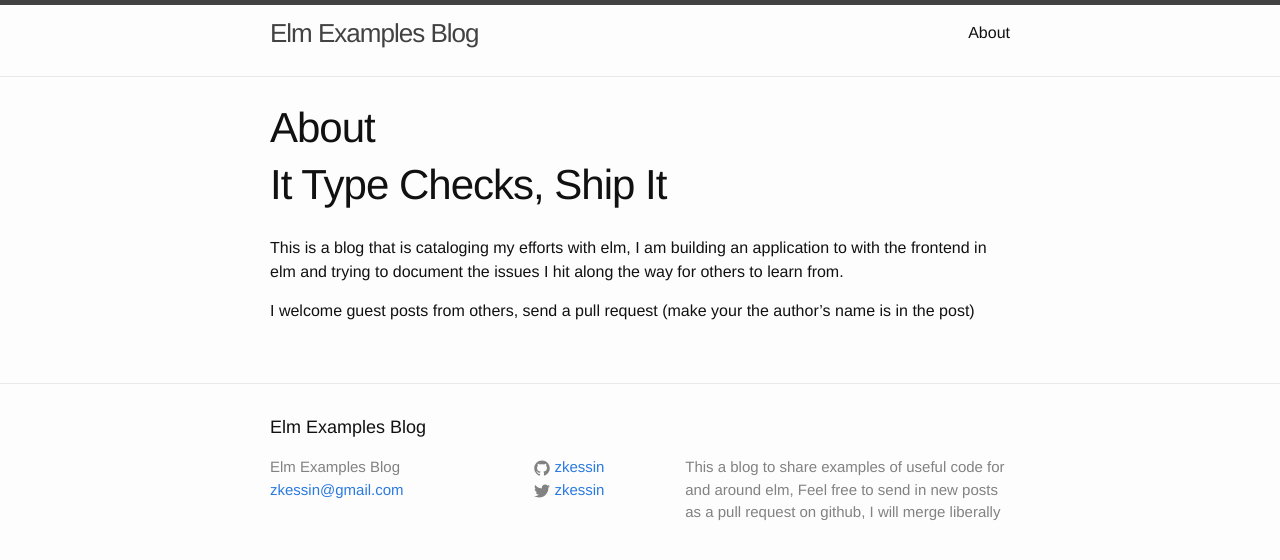
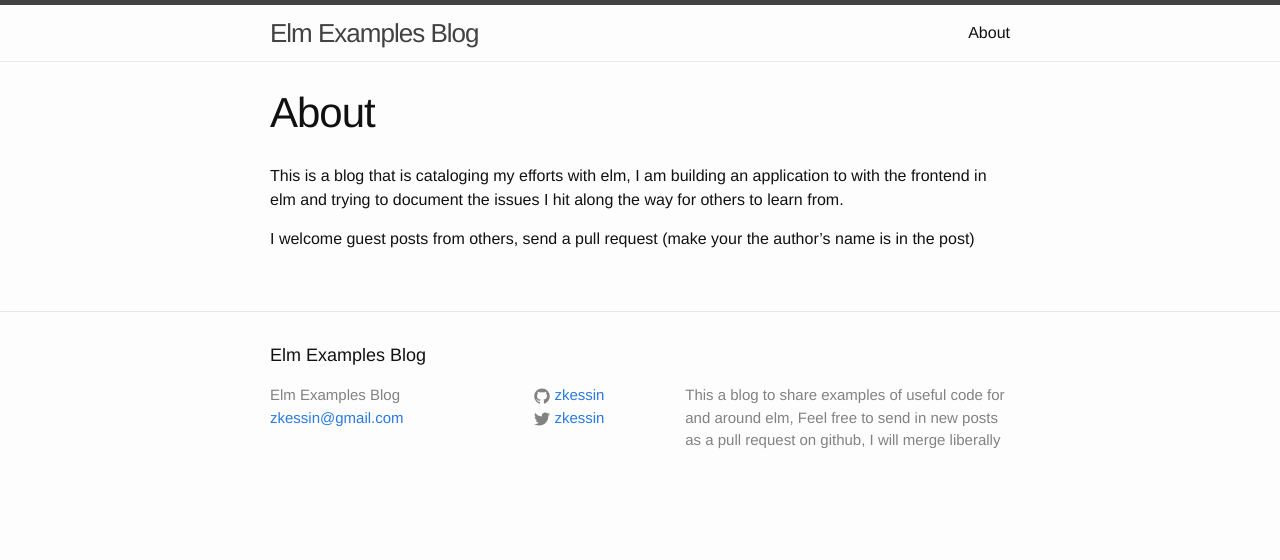
Before and after one commit to zkessin/elm-examples-blog, a Jekyll site: the page built from about.md, in a window 1280 px wide. Shown: the top 560 px of the page. Built offline with Jekyll 4.4.1, drawn with Linux system fonts in a browser that asks for light colours.

Commit message:
fixing sub_title

```diff
--- a/_includes/header.html
+++ b/_includes/header.html
@@ -17,7 +17,6 @@
         {% for page in site.pages %}
           {% if page.title %}
           <a class="page-link" href="{{ page.url | prepend: site.baseurl }}">{{ page.title }}</a>
-          <h2 class="post-title">{{page.sub_title}}</h2>
           {% endif %}
         {% endfor %}
       </div>
--- a/_layouts/page.html
+++ b/_layouts/page.html
@@ -5,7 +5,8 @@ layout: default
 
   <header class="post-header">
     <h1 class="post-title">{{ page.title }}</h1>
-    <h4 class="post-title">It Type Checks, Ship It</h4>
+    <h4 class="post-title">{{page.sub_title}}</h4>
+
   </header>
 
   <article class="post-content">
```
